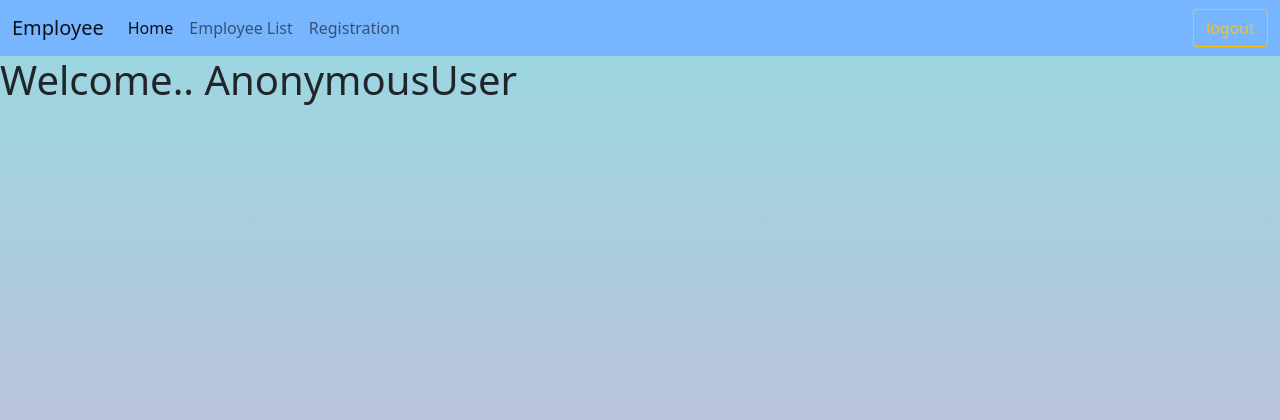
After one commit to Anand-T-S/payroll, a Django app: page /home in a window 1280 px wide. The commit adds this page. Shown: the top 420 px of the page. Run offline with Django 4.2, Linux system fonts and the light colour scheme.

Commit message:
login,logout....

```diff
--- a/employee/forms.py
+++ b/employee/forms.py
@@ -37,3 +37,7 @@ class UserRegistrationForm(UserCreationForm):
             "password1",
             "password2"
         ]
+
+class LoginForm(forms.Form):
+    username=forms.CharField(widget=forms.TextInput(attrs={"class":"form-control"}))
+    password=forms.CharField(widget=forms.PasswordInput(attrs={"class":"form-control"}))
--- a/employee/templates/base.html
+++ b/employee/templates/base.html
@@ -13,25 +13,47 @@
 
 </head>
 <body>
-<nav class="navbar navbar-expand-lg navbar-light bg-light">
+<!--<nav class="navbar navbar-expand-lg navbar-light" style="background-color: #77b5fe;">-->
+<!--  <div class="container-fluid">-->
+<!--    <a class="navbar-brand text-white" href="#">Employee</a>-->
+<!--    <button class="navbar-toggler" type="button" data-bs-toggle="collapse" data-bs-target="#navbarNavDropdown" aria-controls="navbarNavDropdown" aria-expanded="false" aria-label="Toggle navigation">-->
+<!--      <span class="navbar-toggler-icon"></span>-->
+<!--    </button>-->
+<!--    <div class="collapse navbar-collapse" id="navbarNavDropdown">-->
+<!--      <ul class="navbar-nav">-->
+<!--        <li class="nav-item">-->
+<!--          <a class="nav-link active text-white" aria-current="page" href="{%url 'emp-home'%}">Home</a>-->
+<!--        </li>-->
+<!--        <li class="nav-item">-->
+<!--          <a class="nav-link text-white" href="{%url 'employee_list'%}">Employee List</a>-->
+<!--        </li>-->
+<!--        <li class="nav-item">-->
+<!--          <a class="nav-link text-white" href="{%url 'empregistration'%}">Registration</a>-->
+<!--        </li>-->
+<!--        <li class="nav-item">-->
+<!--          <a class="btn btn-outline-warning" href="{%url 'signout'%}">logout</a>-->
+<!--        </li>-->
+<!--      </ul>-->
+<!--      -->
+<!--    </div>-->
+<!--  </div>-->
+<!--</nav>-->
+<nav class="navbar navbar-expand-lg navbar-light" style="background-color: #77b5fe;">
     <div class="container-fluid">
         <a class="navbar-brand" href="#">Employee</a>
-    <button class="navbar-toggler" type="button" data-bs-toggle="collapse" data-bs-target="#navbarNavDropdown" aria-controls="navbarNavDropdown" aria-expanded="false" aria-label="Toggle navigation">
+        <button class="navbar-toggler" type="button" data-bs-toggle="collapse" data-bs-target="#navbarNavAltMarkup"
+                aria-controls="navbarNavAltMarkup" aria-expanded="false" aria-label="Toggle navigation">
             <span class="navbar-toggler-icon"></span>
         </button>
-    <div class="collapse navbar-collapse" id="navbarNavDropdown">
-      <ul class="navbar-nav">
-        <li class="nav-item">
-          <a class="nav-link active" aria-current="page" href="#">Home</a>
-        </li>
-        <li class="nav-item">
+        <div class="collapse navbar-collapse" id="navbarNavAltMarkup">
+            <div class="navbar-nav me-auto mb-2 mb-lg-0">
+                <a class="nav-link active" aria-current="page" href="{%url 'emp-home'%}">Home</a>
                 <a class="nav-link" href="{%url 'employee_list'%}">Employee List</a>
-        </li>
-        <li class="nav-item">
                 <a class="nav-link" href="{%url 'empregistration'%}">Registration</a>
-        </li>
-
-      </ul>
+            </div>
+            <div class="navbar-nav mr-auto mb-2 mb-lg-0">
+                <a class="btn btn-outline-warning" href="{%url 'signout'%}">logout</a>
+            </div>
         </div>
     </div>
 </nav>
--- /dev/null
+++ b/employee/templates/home.html
@@ -0,0 +1,5 @@
+{%extends 'base.html'%}
+
+{%block body_block%}
+<h1>Welcome.. {{request.user}}</h1>
+{%endblock%}
--- a/employee/urls.py
+++ b/employee/urls.py
@@ -7,5 +7,8 @@ urlpatterns=[
     path("details/<int:id>",views.EmployeeDetailView.as_view(),name="details"),
     path("edit/<int:id>",views.EmployeeEditView.as_view(),name="editemployee"),
     path("delete/<int:id>",views.EmployeeDeleteView.as_view(),name="deleteemployee"),
-    path("accounts/signup",views.SignUpView.as_view(),name="signup")
+    path("accounts/signup",views.SignUpView.as_view(),name="signup"),
+    path("",views.SignInView.as_view(),name="signin"),
+    path("accounts/sihnout",views.signout,name="signout"),
+    path("home",views.home,name="emp-home",)
 ]
--- a/employee/views.py
+++ b/employee/views.py
@@ -1,7 +1,8 @@
 from django.shortcuts import render,redirect
-from employee.forms import EmployeeRegistrationForm,UserRegistrationForm
+from employee.forms import EmployeeRegistrationForm,UserRegistrationForm,LoginForm
 from django.views.generic import View
 from employee.models import Employees
+from django.contrib.auth import authenticate,login,logout
 # Create your views here.
 
 class EmployeeCreateView(View):
@@ -66,4 +67,30 @@ class SignUpView(View):
         if not form.is_valid():
             return render(request,self.template_name,{"form":form})
         form.save()
-        return render(request,"login.html",{"form":form})
+        return redirect("signin")
+
+class SignInView(View):
+    template_name="login.html"
+    def get(self,request,*args,**kwargs):
+        form=LoginForm()
+        return render(request,self.template_name,{"form":form})
+    def post(self,request,*args,**kwargs):
+        form=LoginForm(request.POST)
+        if form.is_valid():
+            username=form.cleaned_data.get("username")
+            password=form.cleaned_data.get("password")
+            user=authenticate(request,username=username,password=password)
+            if user:
+                login(request,user)
+                print("login success")
+                return redirect("emp-home")
+            else:
+                print("login failed")
+                return redirect("signin")
+
+def signout(request,*args,**kwargs):
+    logout(request)
+    return redirect("signin")
+
+def home(request,*args,**kwargs):
+    return render(request,"home.html")
--- a/payroll/urls.py
+++ b/payroll/urls.py
@@ -18,5 +18,5 @@ from django.urls import path,include
 
 urlpatterns = [
     path('admin/', admin.site.urls),
-    path('employee/',include('employee.urls')),
+    path('',include('employee.urls')),
 ]
```
Also changed, not shown: employee/templates/login.html (+22 -4 lines), db.sqlite3. Lines whose indentation alone changed are shown as unchanged.
